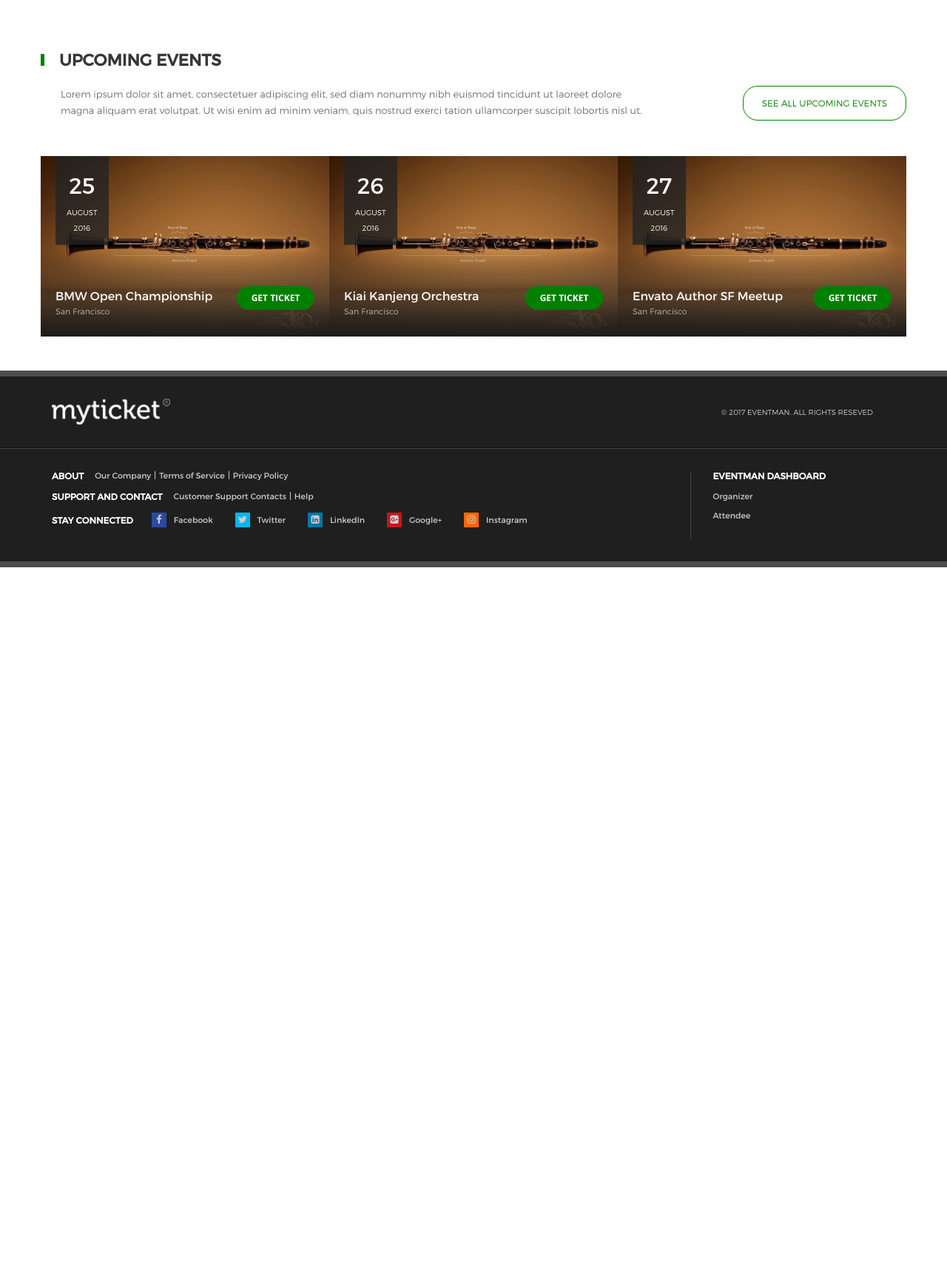
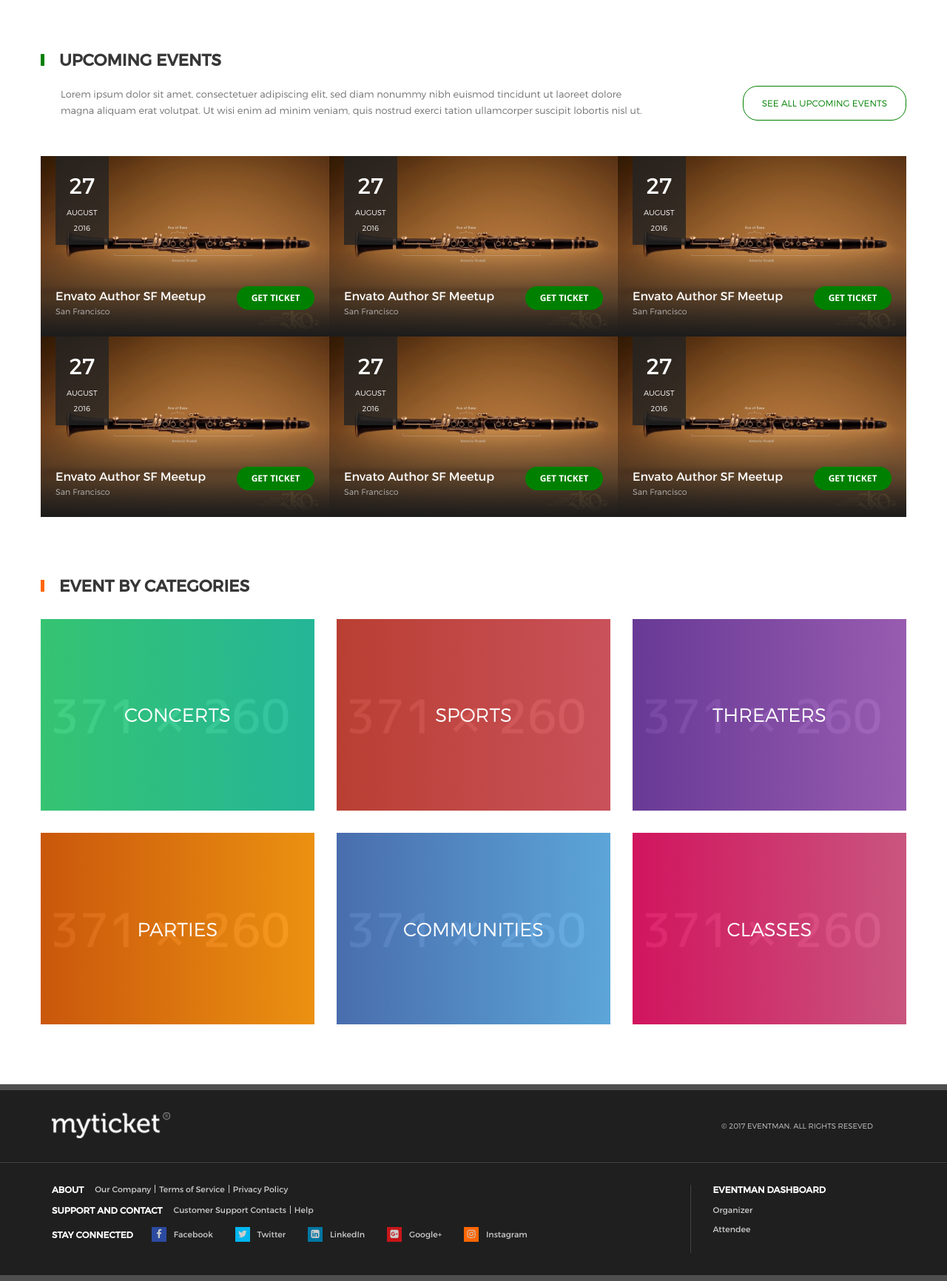
Before and after one commit to darkshinobee/event_man, a Laravel app: page / in a window 1280 px wide. Shown: the part 820-2552 px from the top of the page at 74% size. Before the commit the page ends 1587 px from the top, so only its background shows below. Run offline with Laravel 8, Linux system fonts and the light colour scheme; style sheets or scripts are compiled from the project's sources; settings files or empty folders that the repository lacks are supplied; some libraries are stand-ins or nearby versions.

Commit message:
categories done

```diff
--- a/resources/views/welcome.blade.php
+++ b/resources/views/welcome.blade.php
@@ -25,38 +25,7 @@
         </div>
         <div class="section-content">
           <ul class="clearfix">
-            <li>
-              <div class="date">
-                <a href="#">
-                  <span class="day">25</span>
-                  <span class="month">August</span>
-                  <span class="year">2016</span>
-                </a>
-              </div>
-              <a href="#">
-                <img src="/images/zko.jpg" alt="image">
-              </a>
-              <div class="info">
-                <p>BMW Open Championship <span>San Francisco</span></p>
-                <a href="#" class="get-ticket">Get Ticket</a>
-              </div>
-            </li>
-            <li>
-              <div class="date">
-                <a href="#">
-                  <span class="day">26</span>
-                  <span class="month">August</span>
-                  <span class="year">2016</span>
-                </a>
-              </div>
-              <a href="#">
-                <img src="/images/zko.jpg" alt="image">
-              </a>
-              <div class="info">
-                <p>Kiai Kanjeng Orchestra <span>San Francisco</span></p>
-                <a href="#" class="get-ticket">Get Ticket</a>
-              </div>
-            </li>
+            @for ($i = 0; $i < 6; $i++)
             <li>
               <div class="date">
                 <a href="#">
@@ -73,10 +42,48 @@
                 <a href="#" class="get-ticket">Get Ticket</a>
               </div>
             </li>
+            @endfor
           </ul>
         </div>
       </div>
     </div>
   </section>
 
+  <section class="section-event-category">
+    <div class="container">
+      <div class="row">
+        <div class="section-header">
+          <h2>Event by Categories</h2>
+        </div>
+        <div class="section-content">
+          <ul class="row clearfix">
+            <li class="category-1 col-sm-4">
+              <img src="/theme/publish/images/event-category-1.jpg" alt="image">
+              <a href="#"><span>Concerts</span></a>
+            </li>
+            <li class="category-2 col-sm-4">
+              <img src="/theme/publish/images/event-category-2.jpg" alt="image">
+              <a href="#"><span>Sports</span></a>
+            </li>
+            <li class="category-3 col-sm-4">
+              <img src="/theme/publish/images/event-category-3.jpg" alt="image">
+              <a href="#"><span>Threaters</span></a>
+            </li>
+            <li class="category-4 col-sm-4">
+              <img src="/theme/publish/images/event-category-4.jpg" alt="image">
+              <a href="#"><span>Parties</span></a>
+            </li>
+            <li class="category-5 col-sm-4">
+              <img src="/theme/publish/images/event-category-5.jpg" alt="image">
+              <a href="#"><span>Communities</span></a>
+            </li>
+            <li class="category-6 col-sm-4">
+              <img src="/theme/publish/images/event-category-6.jpg" alt="image">
+              <a href="#"><span>Classes</span></a>
+            </li>
+          </ul>
+        </div>
+      </div>
+    </div>
+  </section>
 @endsection
```
